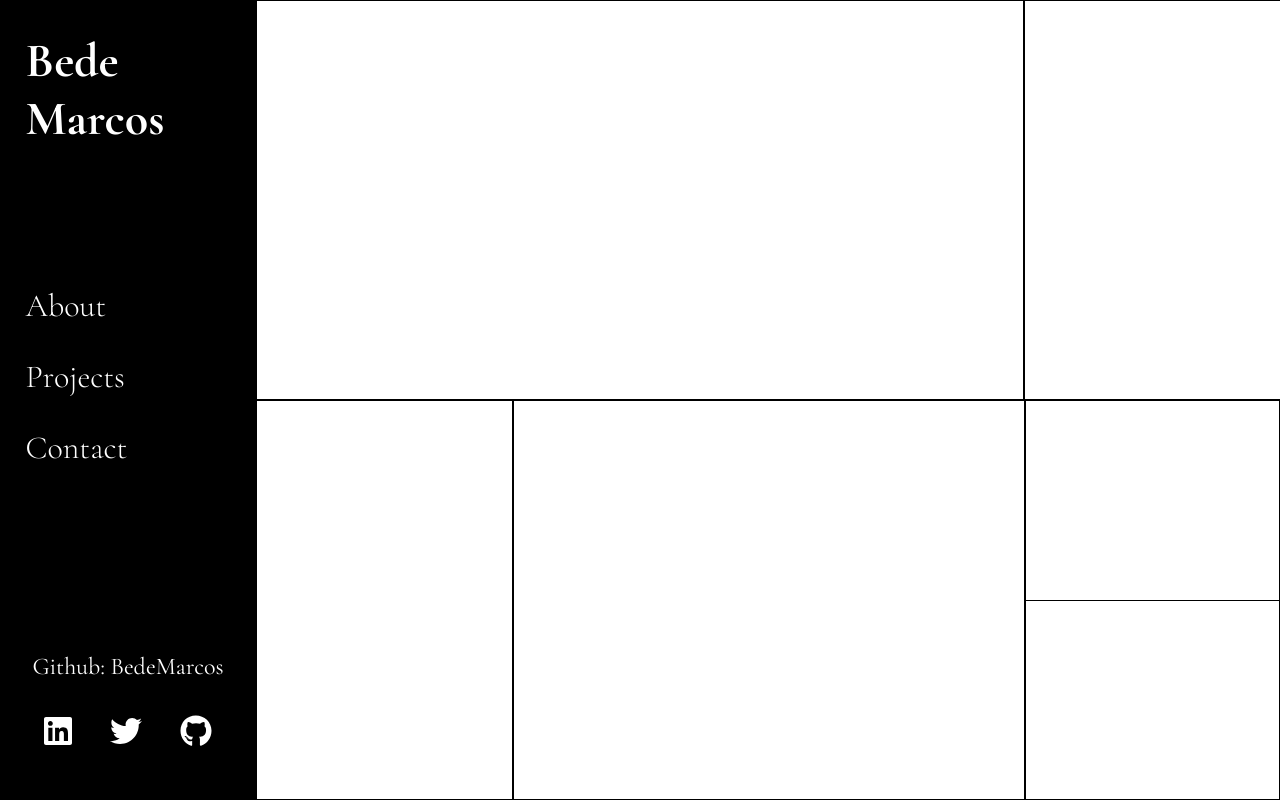
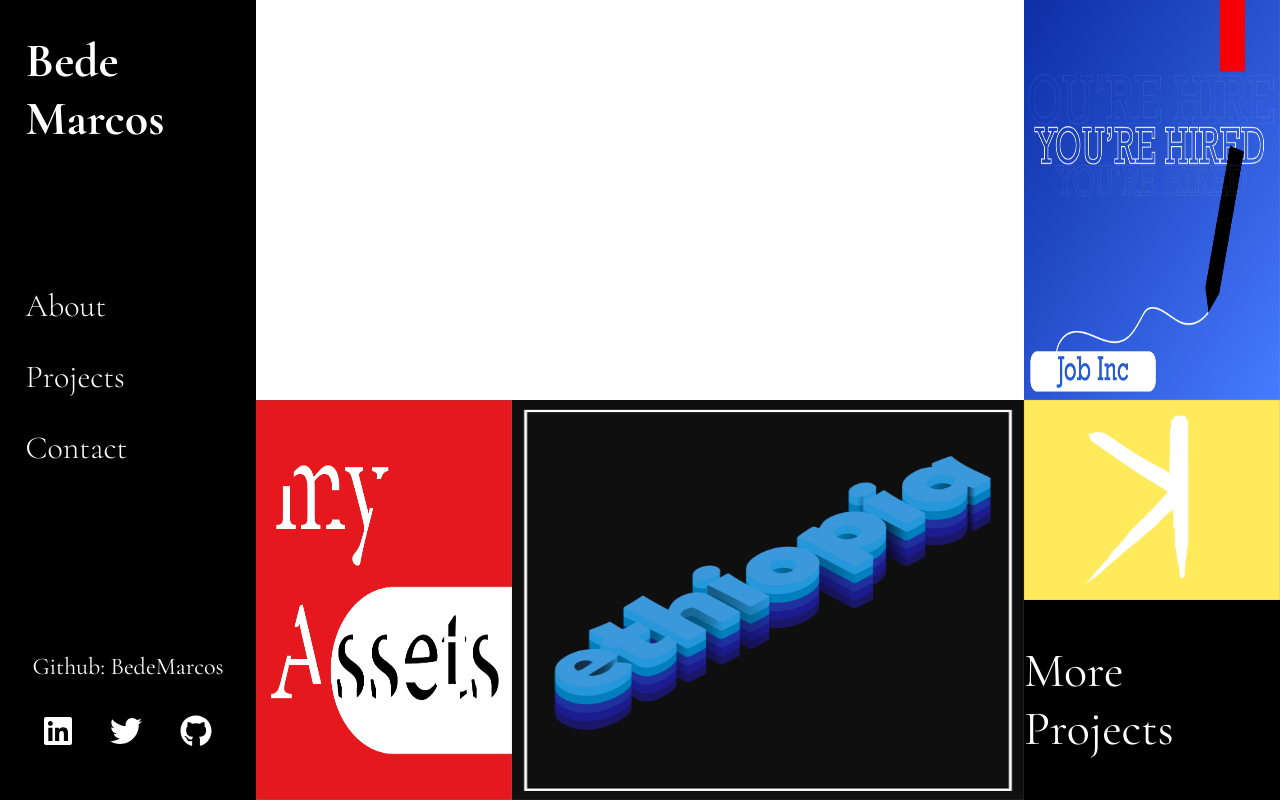
Before and after one commit to BedeMS/Portfolio, a React (Create React App) app: page / in a window 1280 px wide. Built offline with nearby package versions, Linux system fonts and the light colour scheme.

Commit message:
Home page -Added images

```diff
--- a/src/containers/Home/Home.css
+++ b/src/containers/Home/Home.css
@@ -6,7 +6,7 @@
 }
 
 .main {
-  border: 1px solid #000000;
+  /* border: 1px solid #000000; */
 }
 .main:nth-of-type(4) {
   grid-column: 2 / span 2;
@@ -21,11 +21,30 @@
   width: 100%;
 }
 
+.main.Project img {
+  height: 100%;
+  width: 100%;
+}
+
 .FinalProject,
 .More {
   height: 50%;
 }
 
+.FinalProject img {
+  height: 100%;
+  width: 100%;
+}
+
 .More {
-  border-top: 1px solid #000000;
+  /* border-top: 1px solid #000000; */
+  background-color: #000000;
+  display: flex;
+  justify-content: center;
+  align-items: center;
 }
+
+.More__link {
+  /* color: #000000; */
+  font-size: 3rem;
+}
--- a/src/containers/Home/Home.js
+++ b/src/containers/Home/Home.js
@@ -1,17 +1,34 @@
 import React from "react";
-import Nav from "../../components/Nav/Nav";
+import { Link } from "react-router-dom";
+import jobIncBackground from "../../data/jobInc/jobincBackground.png";
+import afroblockBackground from "../../data/afroBlock/afroblockBackground.png";
+import khariBackground from "../../data/khari/khariBackground.png";
+import myfinanceBackground from "../../data/myFinance/myfinanceBackground.png";
+import visitEthiopiaBackground from "../../data/visitEthiopia/visitEthiopiaBackground.png";
 import "./Home.css";
 
 function Home() {
   return (
     <div className="Home__main">
       <div className="Intro main"></div>
-      <div className="main Project"></div>
-      <div className="main Project"></div>
-      <div className="main Project"></div>
+      <div className="main Project">
+        <img src={jobIncBackground} alt="JobInc Background" />
+      </div>
+      <div className="main Project">
+        <img src={myfinanceBackground} alt="JobInc Background" />
+      </div>
+      <div className="main Project">
+        <img src={visitEthiopiaBackground} alt="JobInc Background" />
+      </div>
       <div className="Final main">
-        <div className="FinalProject"></div>
-        <div className="More"></div>
+        <div className="FinalProject">
+          <img src={khariBackground} alt="JobInc Background" />
+        </div>
+        <div className="More">
+          <Link className="More__link" to="/Projects">
+            More Projects
+          </Link>
+        </div>
       </div>
     </div>
   );
```
